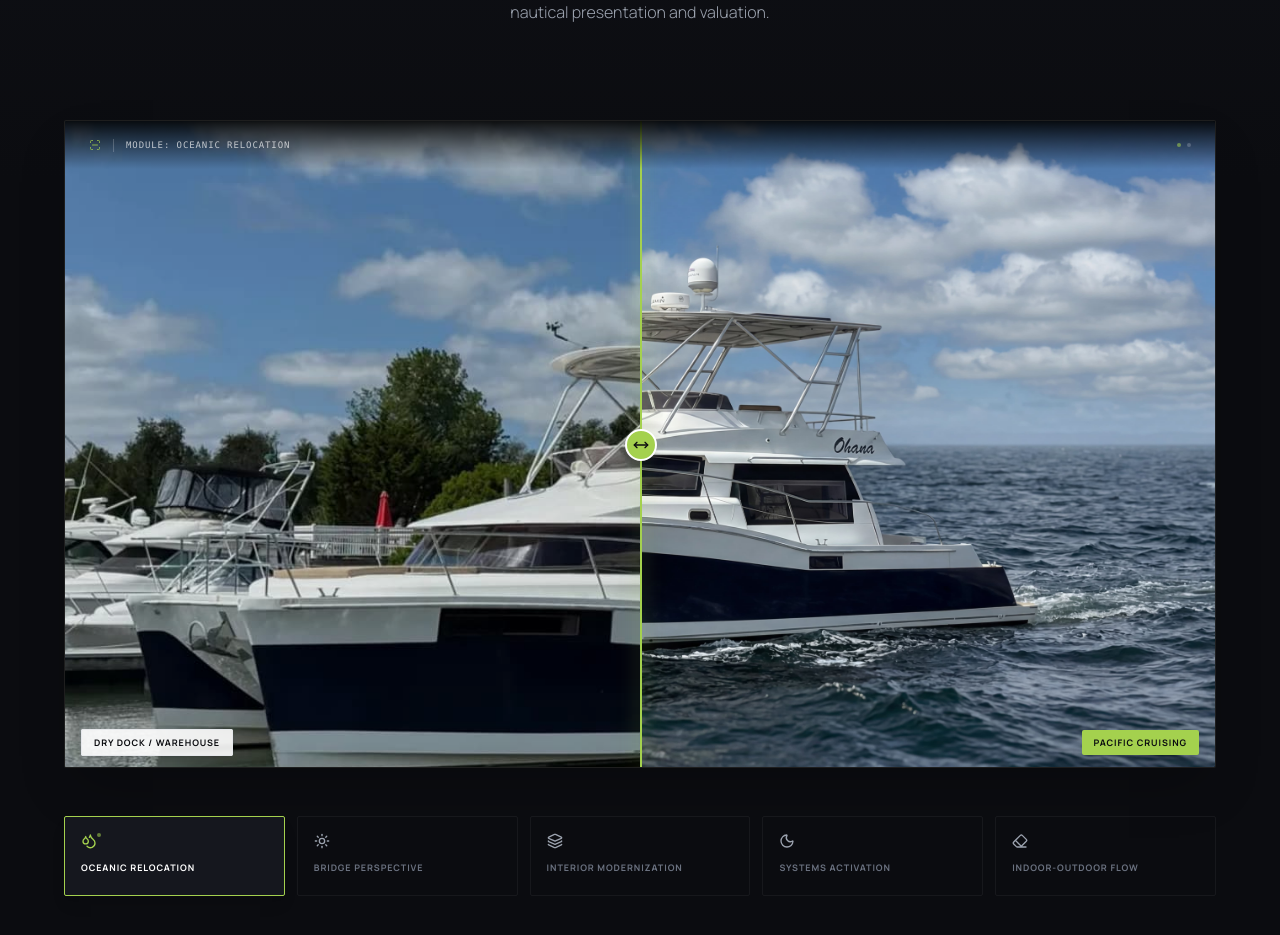
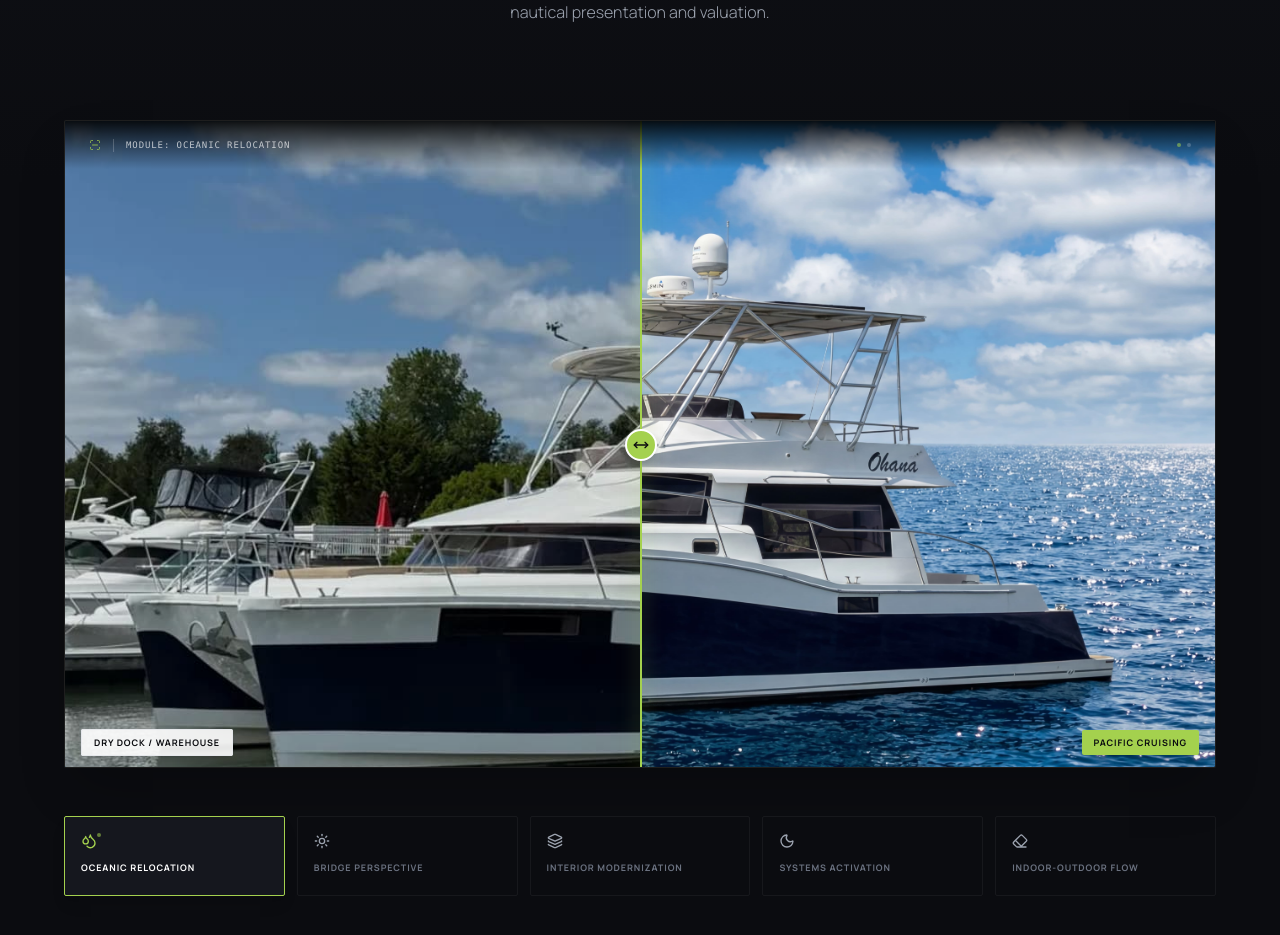
Before and after one commit to testeclothing/MVSACTIVE, a React (Vite) app: page / in a window 1280 px wide. Shown: the part 1120-2055 px from the top of the page. Built offline with nearby package versions, Linux system fonts and the light colour scheme; no server answers.

Commit message:
Update DigitalStaging.tsx

```diff
--- a/components/DigitalStaging.tsx
+++ b/components/DigitalStaging.tsx
@@ -10,7 +10,7 @@ const modules = [
     beforeLabel: 'Dry Dock / Warehouse',
     afterLabel: 'Pacific Cruising',
     imageBefore: '/images/200.jpg',
-    imageAfter: '/images/img100.jpg',
+    imageAfter: '/images/300.jpg',
     description: 'Proprietary isolation algorithm. We extract the vessel from shipyard cradles and composite it into a physics-accurate marine environment.',
   },
   {
```
